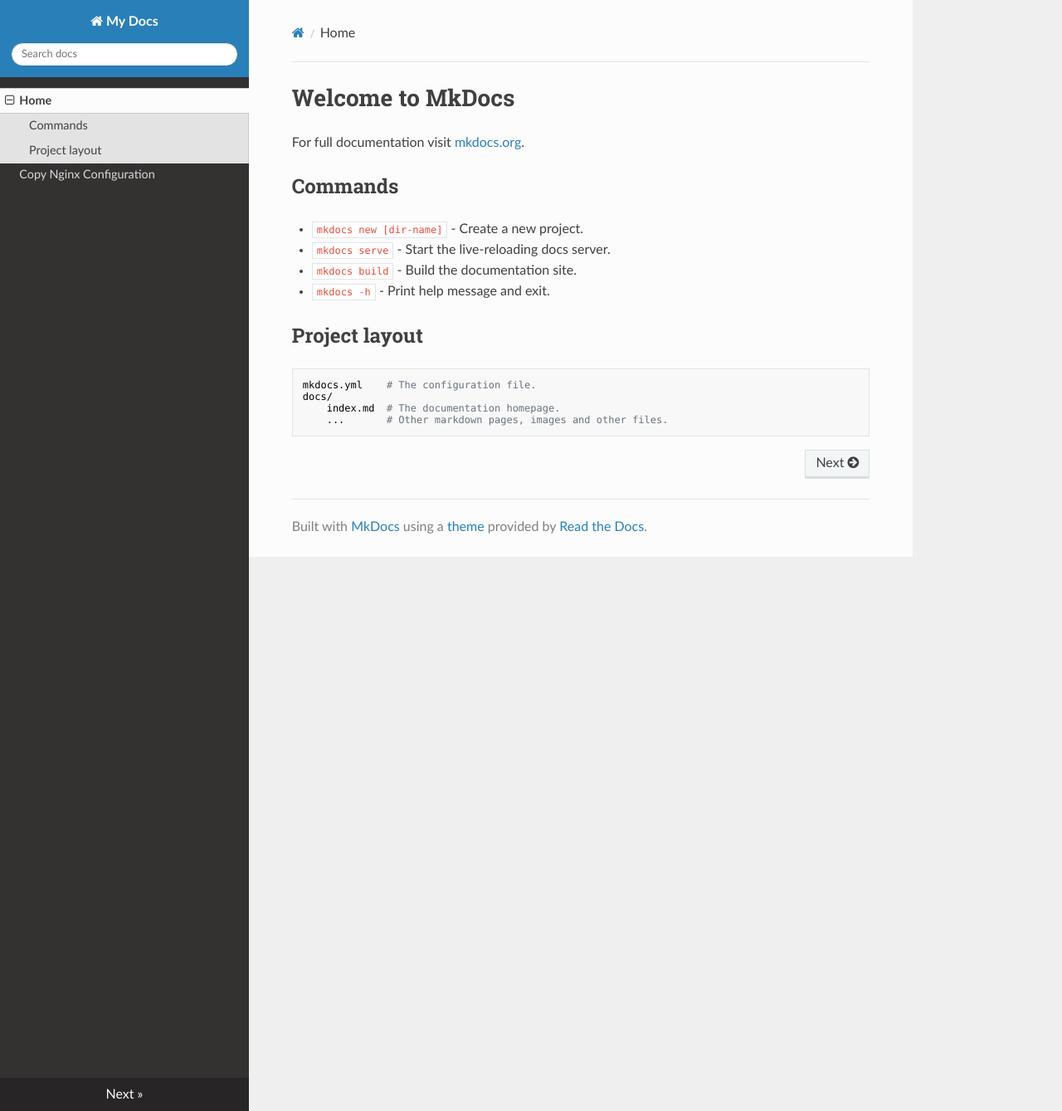
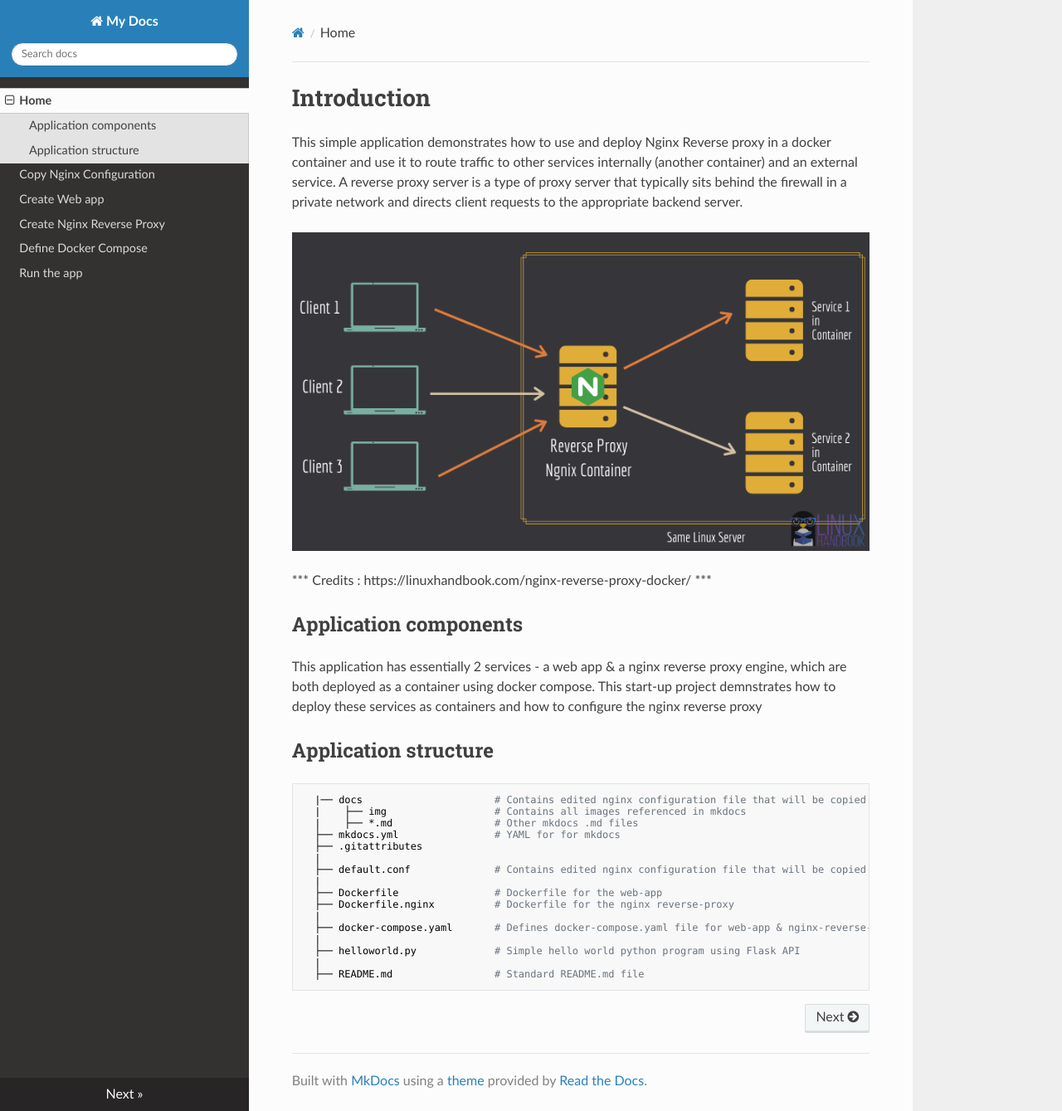
Before and after one commit to howtosteps/nginx-docker, an MkDocs documentation site: the page built from docs/index.md, in a window 1280 px wide and 1339 px high. Shown: the whole window at 83% size. Built offline with MkDocs 1.6.1, drawn with Linux system fonts in a browser that asks for light colours; nearby versions of some CDN libraries.

Commit message:
Updated mkdocs
* Updated mkdocs
* Revised

````diff
--- a/docs/index.md
+++ b/docs/index.md
@@ -1,17 +1,30 @@
-# Welcome to MkDocs
+# Introduction
 
-For full documentation visit [mkdocs.org](https://www.mkdocs.org).
+This simple application demonstrates how to use and deploy Nginx Reverse proxy in a docker container and use it to route traffic to other services internally (another container) and an external service. A reverse proxy server is a type of proxy server that typically sits behind the firewall in a private network and directs client requests to the appropriate backend server.
 
-## Commands
+![Screenshot](img/nginx-docker.png)
 
-* `mkdocs new [dir-name]` - Create a new project.
-* `mkdocs serve` - Start the live-reloading docs server.
-* `mkdocs build` - Build the documentation site.
-* `mkdocs -h` - Print help message and exit.
+*** Credits : https://linuxhandbook.com/nginx-reverse-proxy-docker/ ***
 
-## Project layout
+## Application components
+This application has essentially 2 services - a web app & a nginx reverse proxy engine, which are both deployed as a container using docker compose. This start-up project demnstrates how to deploy these services as containers and how to configure the nginx reverse proxy
 
-    mkdocs.yml    # The configuration file.
-    docs/
-        index.md  # The documentation homepage.
-        ...       # Other markdown pages, images and other files.
+## Application structure
+```
+  |── docs                      # Contains edited nginx configuration file that will be copied to the image
+  |    ├── img                  # Contains all images referenced in mkdocs
+  |    ├── *.md                 # Other mkdocs .md files
+  ├── mkdocs.yml                # YAML for for mkdocs
+  ├── .gitattributes
+  |
+  ├── default.conf              # Contains edited nginx configuration file that will be copied to the image
+  |
+  ├── Dockerfile                # Dockerfile for the web-app
+  ├── Dockerfile.nginx          # Dockerfile for the nginx reverse-proxy
+  |
+  ├── docker-compose.yaml       # Defines docker-compose.yaml file for web-app & nginx-reverse-proxy
+  |
+  ├── helloworld.py             # Simple hello world python program using Flask API
+  |
+  ├── README.md                 # Standard README.md file
+```
--- a/mkdocs.yml
+++ b/mkdocs.yml
@@ -3,4 +3,8 @@
 nav:
   - Home: index.md
   - Copy Nginx Configuration: copy-nginx-conf.md
+  - Create Web app : create-web-app.md
+  - Create Nginx Reverse Proxy : create-nginx-reverse-proxy.md
+  - Define Docker Compose : define-docker-compose.md
+  - Run the app : run-app.md
 theme: readthedocs
````
Also changed, not shown: docs/copy-nginx-conf.md (+6 -2 lines), docs/create-nginx-reverse-proxy.md (added, +48 -0 lines), docs/create-web-app.md (added, +61 -0 lines), docs/define-docker-compose.md (added, +29 -0 lines), docs/run-app.md (added, +40 -0 lines), docs/img/nginx-docker.png (added), docs/img/nginx-index.png (added), docs/img/nginx-service1.png (added), docs/img/nginx-service2.png (added), docs/img/webapp-service1.png (added).
